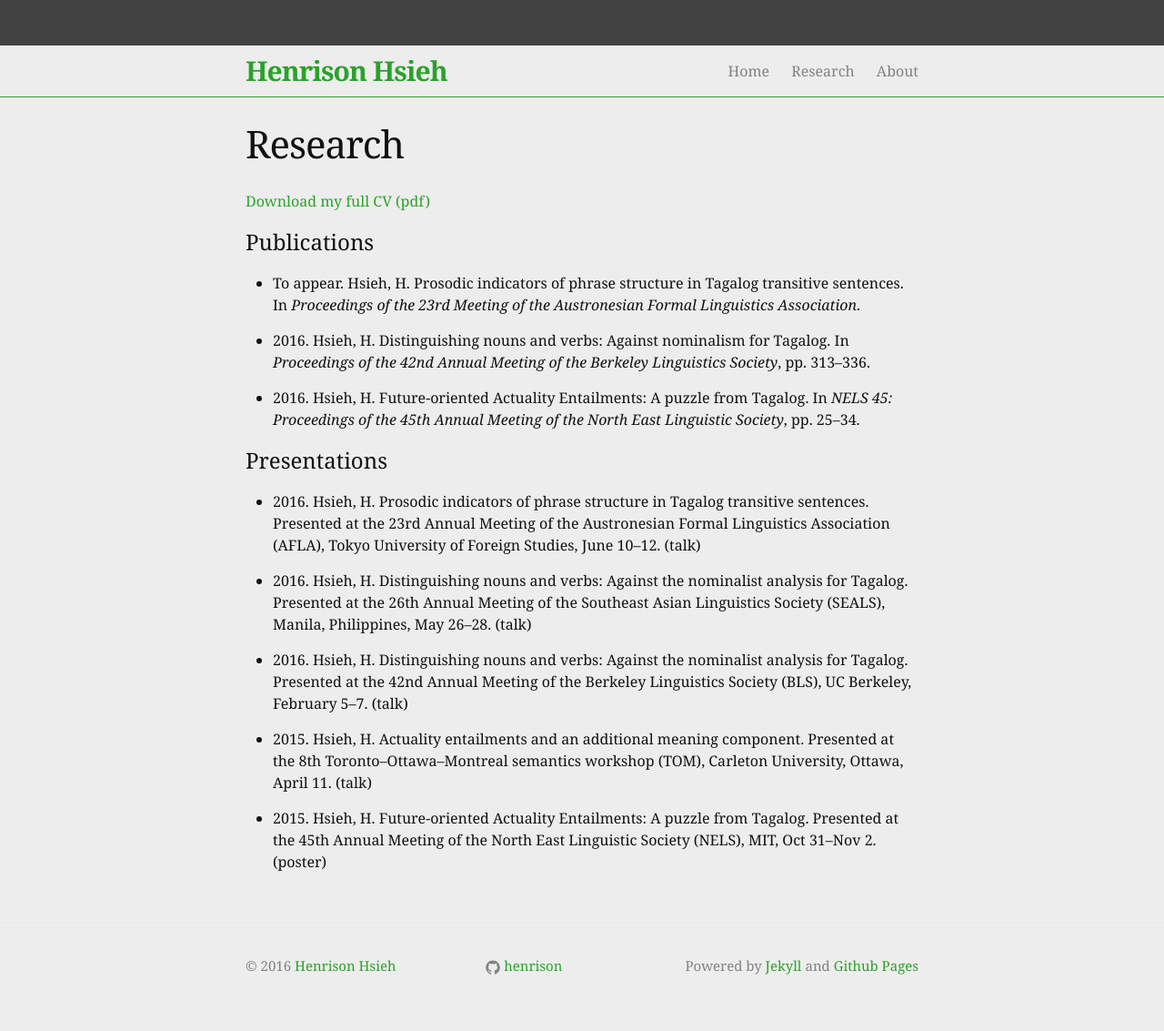
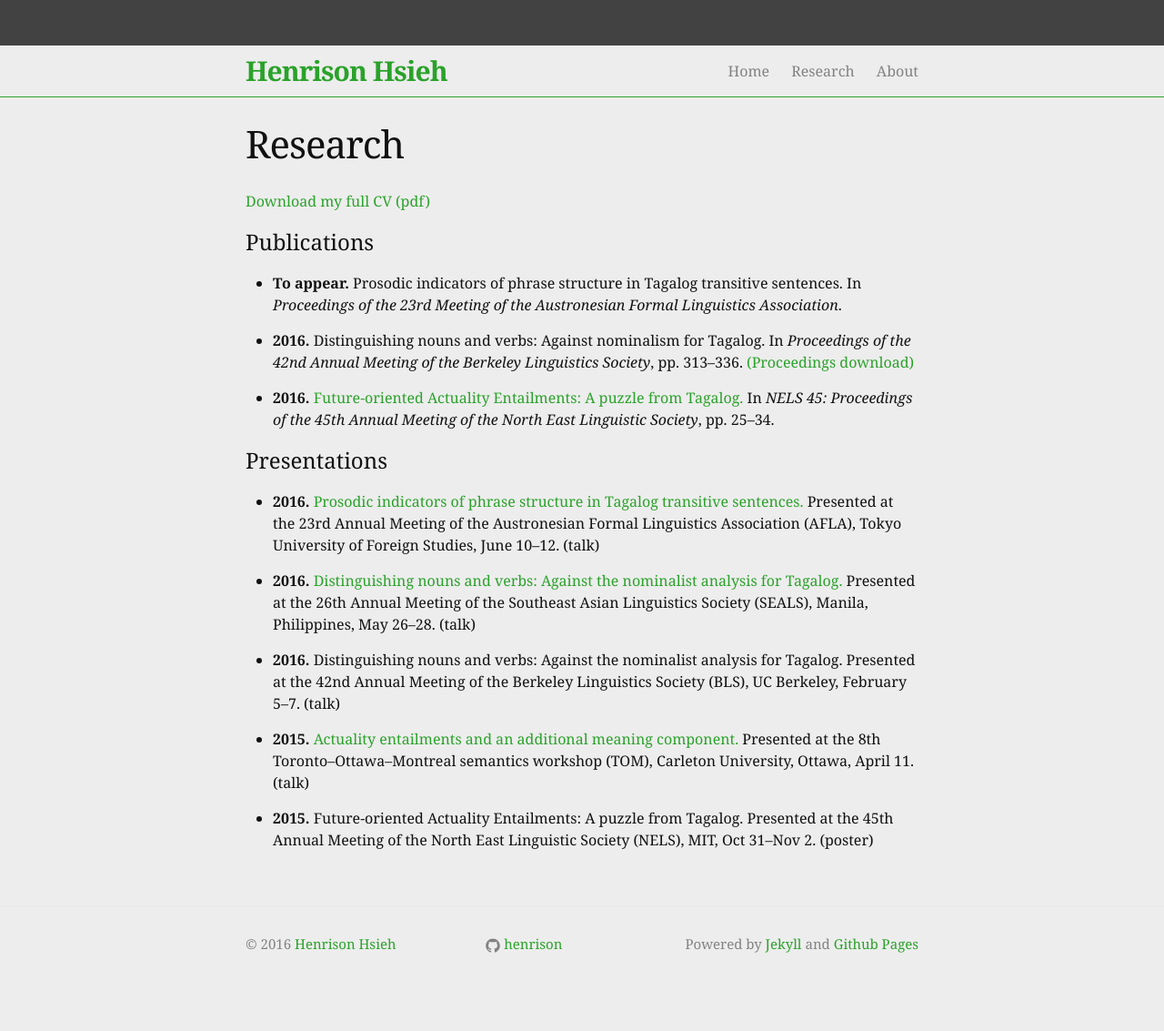
Before and after one commit to henrison/henrison.github.io, a Jekyll site: the page built from research.md, in a window 1280 px wide. Shown: the whole page at 91% size. Built offline with Jekyll 4.4.1, drawn with Linux system fonts in a browser that asks for light colours; after the commit the page ends 1109 px from its top, so only the background shows below that.

Commit message:
added files and links to them

```diff
--- a/research.md
+++ b/research.md
@@ -4,46 +4,47 @@ title: Research
 permalink: /research/
 ---
 
-[Download my full CV (pdf)]({{ site.baseurl }}/files/hsieh-cv.pdf)
+[Download my full CV (pdf)]({{ "files/hsieh-cv.pdf" | relative_url }})
 
 # Publications
 
-- To appear.
-  Hsieh, H. Prosodic indicators of phrase structure in Tagalog transitive sentences.
+- **To appear.**
+  Prosodic indicators of phrase structure in Tagalog transitive sentences.
   In *Proceedings of the 23rd Meeting of the Austronesian Formal Linguistics Association*.
 
-- 2016.
-  Hsieh, H. Distinguishing nouns and verbs: Against nominalism for Tagalog.
+- **2016.**
+  Distinguishing nouns and verbs: Against nominalism for Tagalog.
   In *Proceedings of the 42nd Annual Meeting of the Berkeley Linguistics Society*, pp. 313–336.
+  [(Proceedings download)](http://linguistics.berkeley.edu/bls/proceedings.html)
 
-- 2016.
-  Hsieh, H. Future-oriented Actuality Entailments: A puzzle from Tagalog.
+- **2016.**
+  [Future-oriented Actuality Entailments: A puzzle from Tagalog.]({{ "/files/nels-kaya.pdf" | relative_url }})
   In *NELS 45: Proceedings of the 45th Annual Meeting of the North East Linguistic Society*, pp. 25–34.
 
 # Presentations
 
-- 2016.
-  Hsieh, H. Prosodic indicators of phrase structure in Tagalog transitive sentences.
+- **2016.**
+  [Prosodic indicators of phrase structure in Tagalog transitive sentences.]({{ "/files/afla-prosody-handout.pdf" | relative_url }})
   Presented at the 23rd Annual Meeting of the Austronesian Formal Linguistics Association (AFLA),
   Tokyo University of Foreign Studies, June 10–12. (talk)
 
-- 2016.
-  Hsieh, H. Distinguishing nouns and verbs: Against the nominalist analysis for Tagalog.
+- **2016.**
+  [Distinguishing nouns and verbs: Against the nominalist analysis for Tagalog.]({{ "/files/seals-nv.pdf" | relative_url }})
   Presented at the 26th Annual Meeting of the Southeast Asian Linguistics Society (SEALS),
   Manila, Philippines, May 26–28. (talk)
 
-- 2016.
-  Hsieh, H. Distinguishing nouns and verbs: Against the nominalist analysis for Tagalog.
+- **2016.**
+  Distinguishing nouns and verbs: Against the nominalist analysis for Tagalog.
   Presented at the 42nd Annual Meeting of the Berkeley Linguistics Society (BLS),
   UC Berkeley, February 5–7. (talk)
 
-- 2015.
-  Hsieh, H. Actuality entailments and an additional meaning component.
+- **2015.**
+  [Actuality entailments and an additional meaning component.]({{ "/files/tom-ae.pdf" | relative_url }})
   Presented at the 8th Toronto–Ottawa–Montreal semantics workshop (TOM),
   Carleton University, Ottawa, April 11. (talk)
 
-- 2015.
-  Hsieh, H. Future-oriented Actuality Entailments: A puzzle from Tagalog.
+- **2015.**
+  Future-oriented Actuality Entailments: A puzzle from Tagalog.
   Presented at the 45th Annual Meeting of the North East Linguistic Society (NELS),
   MIT, Oct 31–Nov 2. (poster)
 
```
Also changed, not shown: 4 other files.
